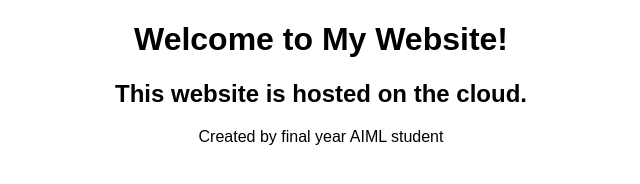
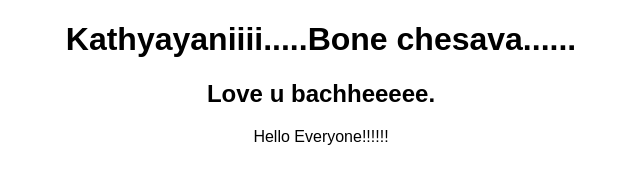
Before and after one commit to Shanmukhi-Mudundi/mywebsite, a plain HTML site: page index.html in a window 1280 px wide. Shown: the whole page, without its empty margins (319-959 px from the left). Drawn offline with Linux system fonts and the light colour scheme.

Commit message:
Update website header and content
abcdefg

```diff
--- a/index.html
+++ b/index.html
@@ -4,8 +4,8 @@
         <title>My First Cloud Website</title>
     </head>
     <body style="text-align:center; font-family:Arial;">
-        <h1>Welcome to My Website!</h1>
-        <h2>This website is hosted on the cloud.</h2>
-        <p> Created by final year AIML student</p>
+        <h1>Kathyayaniiii.....Bone chesava......</h1>
+        <h2>Love u bachheeeee.</h2>
+        <p> Hello Everyone!!!!!!</p>
     </body>
 </html>
```
